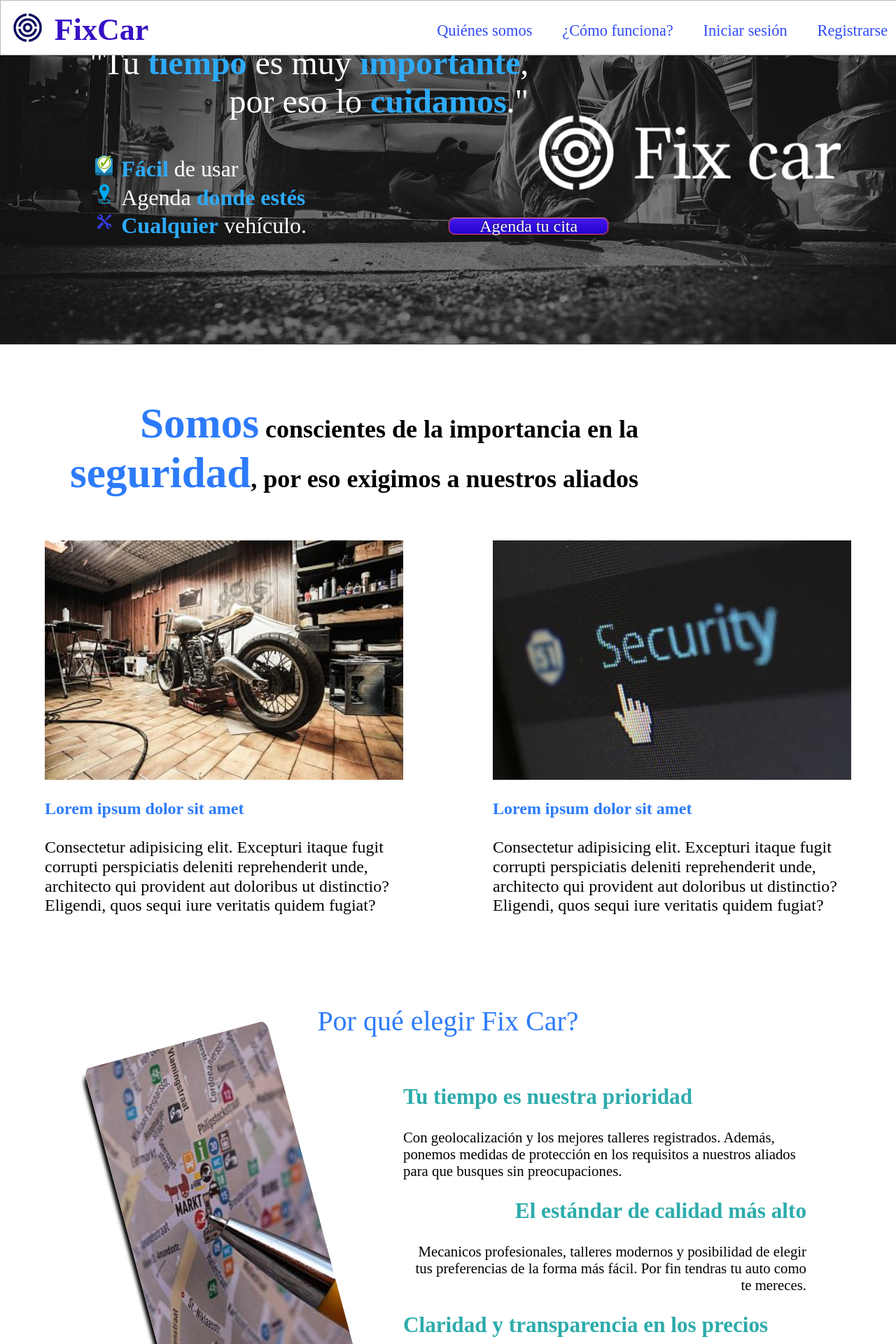
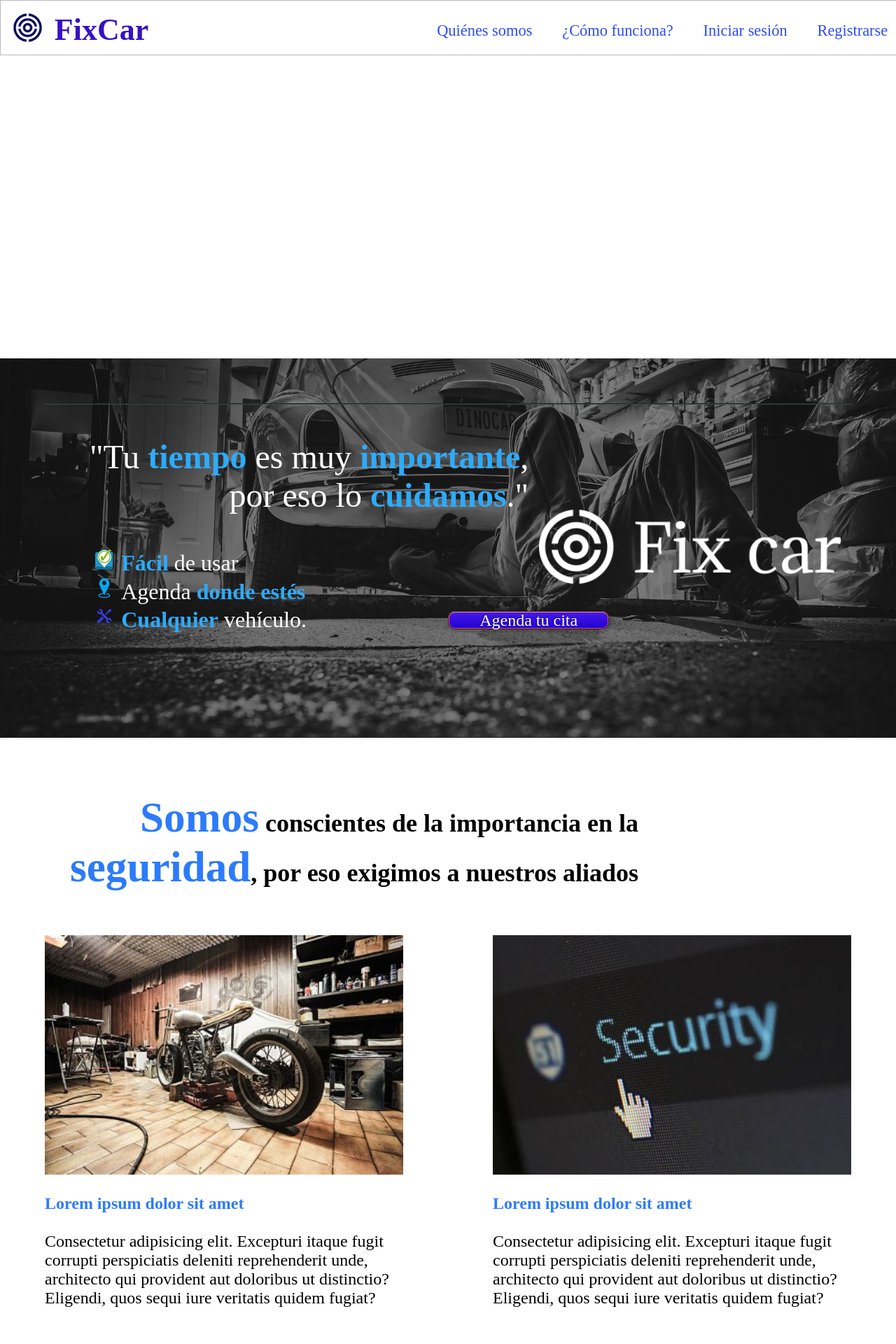
Before and after one commit to AlexanderHenaoC/Fix_Car, a PHP site: page /home.php in a window 1280 px wide. Shown: the top 1920 px of the page at 70% size. Run offline with PHP 8.4, Linux system fonts and the light colour scheme.

Commit message:
En proceso de organizacion de stilos

```diff
--- a/includes/footer.php
+++ b/includes/footer.php
@@ -87,6 +87,3 @@
         </div>
     </div>
 </footer>
-    </body>
-
-    </html>
--- a/includes/header.php
+++ b/includes/header.php
@@ -1,19 +1,3 @@
-<!DOCTYPE html>
-<html lang="es">
-
-<head>
-    <meta charset="UTF-8">
-    <meta http-equiv="X-UA-Compatible" content="IE=edge">
-    <meta name="viewport" content="width=device-width, initial-scale=1.0">
-    <link rel="stylesheet" href="../styles/normalize.css">
-    <link rel="stylesheet" href="../styles/stylely.css">
-    <link rel="stylesheet" href="../styles/home.css">
-    <link rel="stylesheet" href="../styles/login.css">
-    <link rel="shortcut icon" href="../images/logo_small_icon_only.png" type="image/png">
-    <title>FixCar</title>
-</head>
-
-<body>
 <header>
     <div class="cont-header">
         <div class="cont-title">
--- a/styles/home.css
+++ b/styles/home.css
@@ -2,7 +2,6 @@
 
 .cont-slogan {
     padding: 5%;
-    padding-top: 1%;
     background-image: linear-gradient( to right, rgba(0, 0, 0, 0.5), rgba(0, 0, 0, 0.5)), url("../images/man-garage.jpg");
     background-repeat: no-repeat;
     background-position: center;
@@ -215,3 +214,7 @@
     font-size: 1.5em;
     color: #2dabab;
 }
+
+.main {
+    margin-top: 40%;
+}
--- a/templates/home.php
+++ b/templates/home.php
@@ -1,8 +1,23 @@
+<!DOCTYPE html>
+<html lang="es">
+
+<head>
+    <meta charset="UTF-8">
+    <meta http-equiv="X-UA-Compatible" content="IE=edge">
+    <meta name="viewport" content="width=device-width, initial-scale=1.0">
+    <link rel="stylesheet" href="../styles/stylely.css">
+    <link rel="stylesheet" href="../styles/home.css">
+    <link rel="shortcut icon" href="../images/logo_small_icon_only.png" type="image/png">
+    <title>FixCar</title>
+</head>
+
+<body>
     <?php
     include "../includes/header.php";
     ?>
-<main>
-    <div class="main">
+
+    <main class="main">
+        <div>
             <div class="cont-slogan">
                 <div class="cont-slogan-p">
                     <div class="cont-slogan-s">
@@ -106,3 +121,6 @@ include "../includes/header.php";
     <?php
     include "../includes/footer.php";
     ?>
+</body>
+
+</html>
--- a/templates/login.php
+++ b/templates/login.php
@@ -1,6 +1,7 @@
 <?php
 include "../includes/header.php"
 ?>
+<link rel="stylesheet" href="../styles/login.css">
 <div class="main">
     <div class="cont-main">
         <div>
```
Lines whose indentation alone changed are shown as unchanged.
